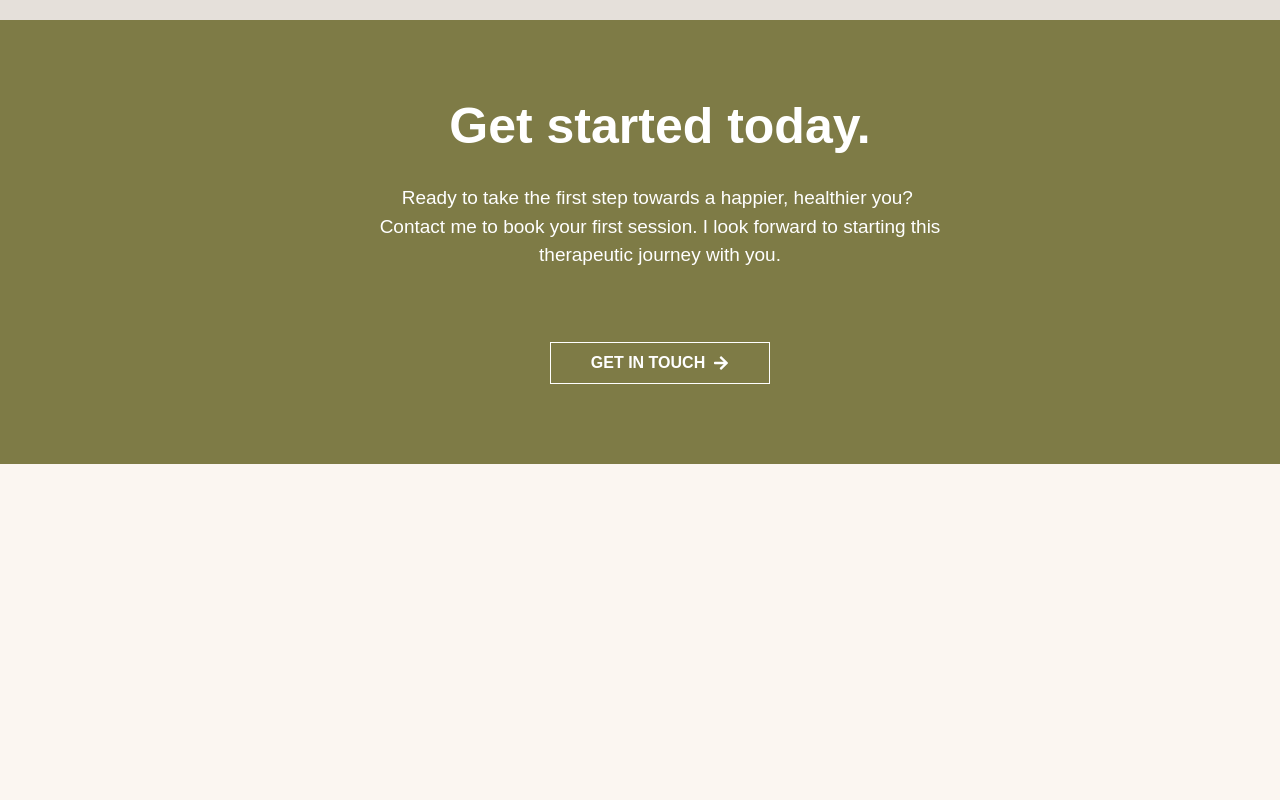
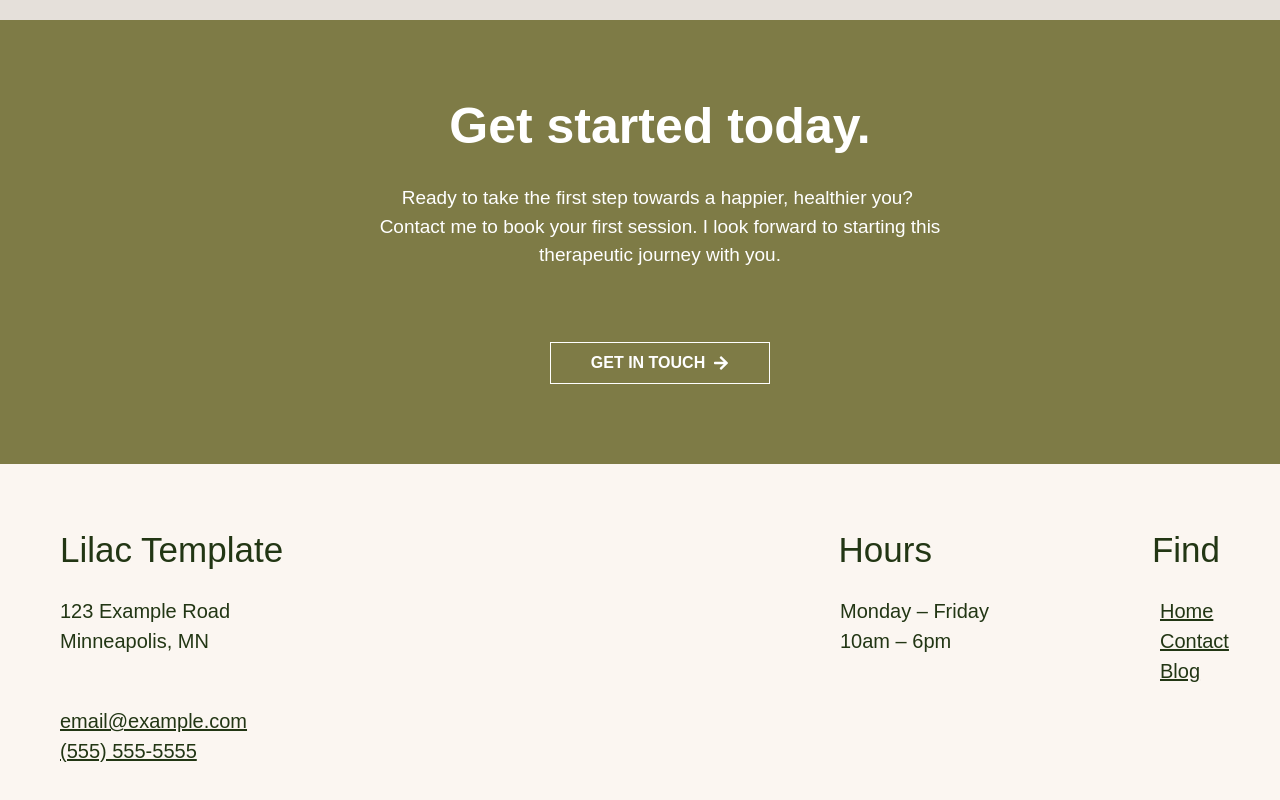
Before and after one commit to imkashishkathuria/maya-reynolds-therapy, a Next.js app: page / in a window 1280 px wide. Shown: the part 5409-6209 px from the top of the page. Before the commit the page ends 5873 px from the top, so only its background shows below. Built offline with nearby package versions, Linux system fonts and the light colour scheme.

Commit message:
Contact Section

```diff
--- /dev/null
+++ b/Components/Contact.jsx
@@ -0,0 +1,32 @@
+import React from 'react'
+
+const Contact = () => {
+    return (
+        <div className='p-15 flex flex-col gap-5'>
+            <div className='flex justify-between'>
+                <h1 className='text-[35px] '>Lilac Template</h1>
+                <div className='flex gap-55'>
+                    <h1 className='text-[35px] '>Hours</h1>
+                    <h1 className='text-[35px] '>Find</h1>
+                </div>
+            </div>
+
+            <div className='flex justify-between'>
+                <p className='text-[20px] w-[200px]'>123 Example Road Minneapolis, MN</p>
+                <div className='flex gap-30'>
+                    <h1 className='text-[20px] w-[200px]'>Monday – Friday 10am – 6pm</h1>
+                    <h1 className='text-[20px] w-[60px] cursor-pointer underline'>Home Contact Blog</h1>
+
+                </div>
+            </div>
+
+             <div className='flex justify-between'>
+                <p className='text-[20px] w-[200px] cursor-pointer underline'>email@example.com (555) 555-5555</p>
+
+            </div>
+
+        </div>
+    )
+}
+
+export default Contact
--- a/app/page.js
+++ b/app/page.js
@@ -1,4 +1,5 @@
 import Background from "@/Components/Background";
+import Contact from "@/Components/Contact";
 import FAQs from "@/Components/FAQs";
 import GetInTouch from "@/Components/GetInTouch";
 import GetStarted from "@/Components/GetStarted";
@@ -21,6 +22,7 @@ export default function Home() {
     <FAQs />
     <Background />
     <GetStarted />
+    <Contact />
     </>
   );
 }
```
